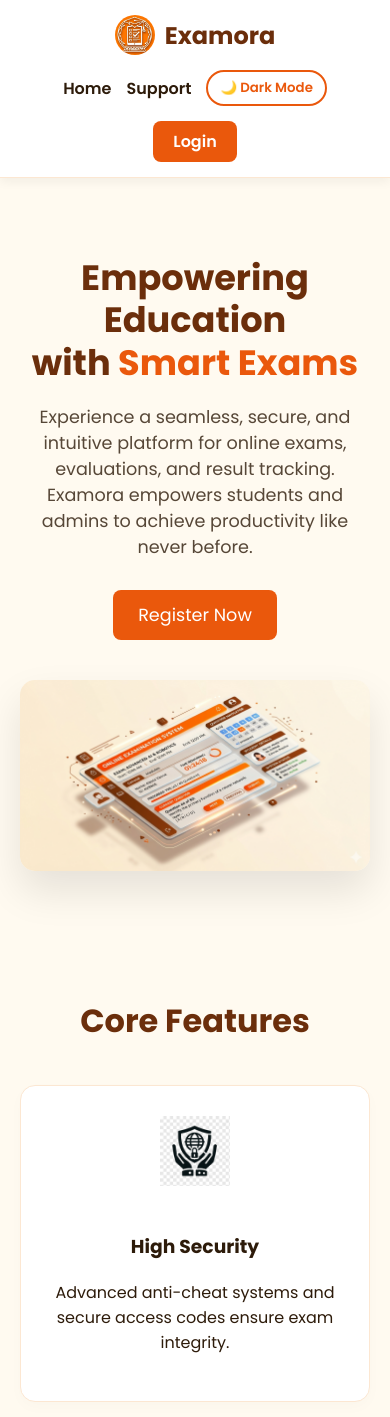
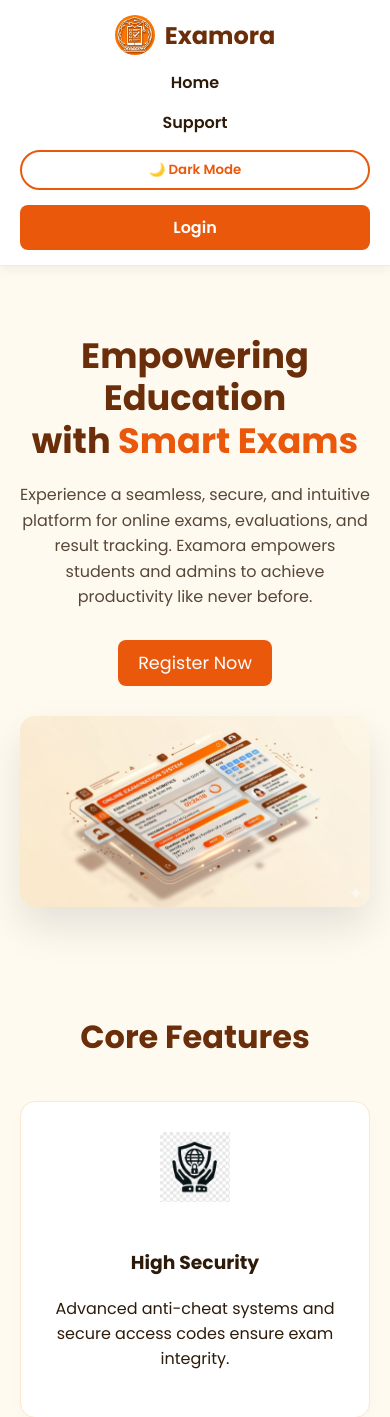
Before and after one commit to Mushfiqur00/online-exam-system, a Flask app: page / in a window 390 px wide. Shown: the top 1417 px of the page. Run offline with Flask 3, Linux system fonts and the light colour scheme.

Commit message:
update home page

```diff
--- a/templates/index.html
+++ b/templates/index.html
@@ -38,6 +38,8 @@
             margin: 0;
             padding: 0;
             transition: background-color 0.4s ease, color 0.4s ease;
+            overflow-x: hidden;
+            /* Prevents horizontal scrolling issues */
         }
 
         /* Navbar */
@@ -95,11 +97,14 @@
         .btn-action {
             background: var(--primary-orange);
             color: white !important;
-            padding: 8px 20px;
+            padding: 10px 20px;
             border-radius: 8px;
             transition: 0.3s;
             text-decoration: none;
             text-align: center;
+            display: inline-block;
+            box-sizing: border-box;
+            white-space: nowrap;
         }
 
         .btn-action:hover {
@@ -110,12 +115,13 @@
             background: none;
             border: 2px solid var(--primary-orange);
             color: var(--primary-orange);
-            padding: 6px 12px;
+            padding: 8px 15px;
             border-radius: 20px;
             cursor: pointer;
             font-weight: 600;
             display: flex;
             align-items: center;
+            justify-content: center;
             gap: 5px;
             transition: 0.3s;
             font-family: inherit;
@@ -159,6 +165,7 @@
             font-size: 1.1rem;
             opacity: 0.8;
             margin-bottom: 30px;
+            line-height: 1.6;
         }
 
         .hero-image {
@@ -227,57 +234,74 @@
         }
 
         /* =========================================
-           MOBILE RESPONSIVE DESIGN (Media Queries)
+           POWERFUL MOBILE RESPONSIVE DESIGN
            ========================================= */
         @media (max-width: 768px) {
 
-            /* Navbar adjustments */
+            /* Navbar Mobile */
             nav {
-                flex-direction: column;
-                padding: 15px 20px;
-                gap: 15px;
+                flex-direction: column !important;
+                padding: 15px 20px !important;
             }
 
             .nav-links {
-                flex-wrap: wrap;
-                justify-content: center;
-                gap: 15px;
+                flex-direction: column !important;
+                width: 100%;
+                gap: 15px !important;
+                margin-top: 15px;
             }
 
-            /* Hero adjustments */
+            .nav-links a,
+            .theme-toggle {
+                width: 100%;
+                text-align: center;
+                box-sizing: border-box;
+            }
+
+            /* Hero Mobile */
             .hero {
-                flex-direction: column;
+                flex-direction: column !important;
                 text-align: center;
-                padding: 50px 20px;
-                min-height: auto;
+                padding: 40px 20px !important;
+                gap: 30px !important;
             }
 
             .hero-text {
-                max-width: 100%;
+                max-width: 100% !important;
+                width: 100%;
             }
 
             .hero-text h1 {
-                font-size: 2.2rem;
-                /* Smaller font for mobile */
+                font-size: 2.2rem !important;
+            }
+
+            .hero-text p {
+                font-size: 1rem !important;
+            }
+
+            .hero-image {
+                max-width: 100% !important;
+                width: 100% !important;
             }
 
             .hero-image img {
-                max-width: 100%;
+                width: 100% !important;
+                height: auto !important;
             }
 
-            /* Features adjustments */
+            /* Features Mobile */
             .features {
-                padding: 50px 20px;
+                padding: 40px 20px !important;
             }
 
             .features h2 {
-                font-size: 2rem;
+                font-size: 2rem !important;
             }
 
             .feature-grid {
-                grid-template-columns: 1fr;
-                /* Single column on mobile */
-                gap: 20px;
+                grid-template-columns: 1fr !important;
+                /* Stack cards vertically */
+                gap: 20px !important;
             }
         }
     </style>
@@ -305,9 +329,7 @@
             <h1>Empowering Education<br>with <span>Smart Exams</span></h1>
             <p>Experience a seamless, secure, and intuitive platform for online exams, evaluations, and result tracking.
                 Examora empowers students and admins to achieve productivity like never before.</p>
-            <a href="/student-register" class="btn-action"
-                style="padding: 12px 25px; font-size: 1.1rem; display: inline-block;">Register
-                Now</a>
+            <a href="/student-register" class="btn-action" style="font-size: 1.1rem;">Register Now</a>
         </div>
         <div class="hero-image">
             <img src="{{ url_for('static', filename='hero-dashboard.png') }}" alt="Examora Dashboard Visual">
```
